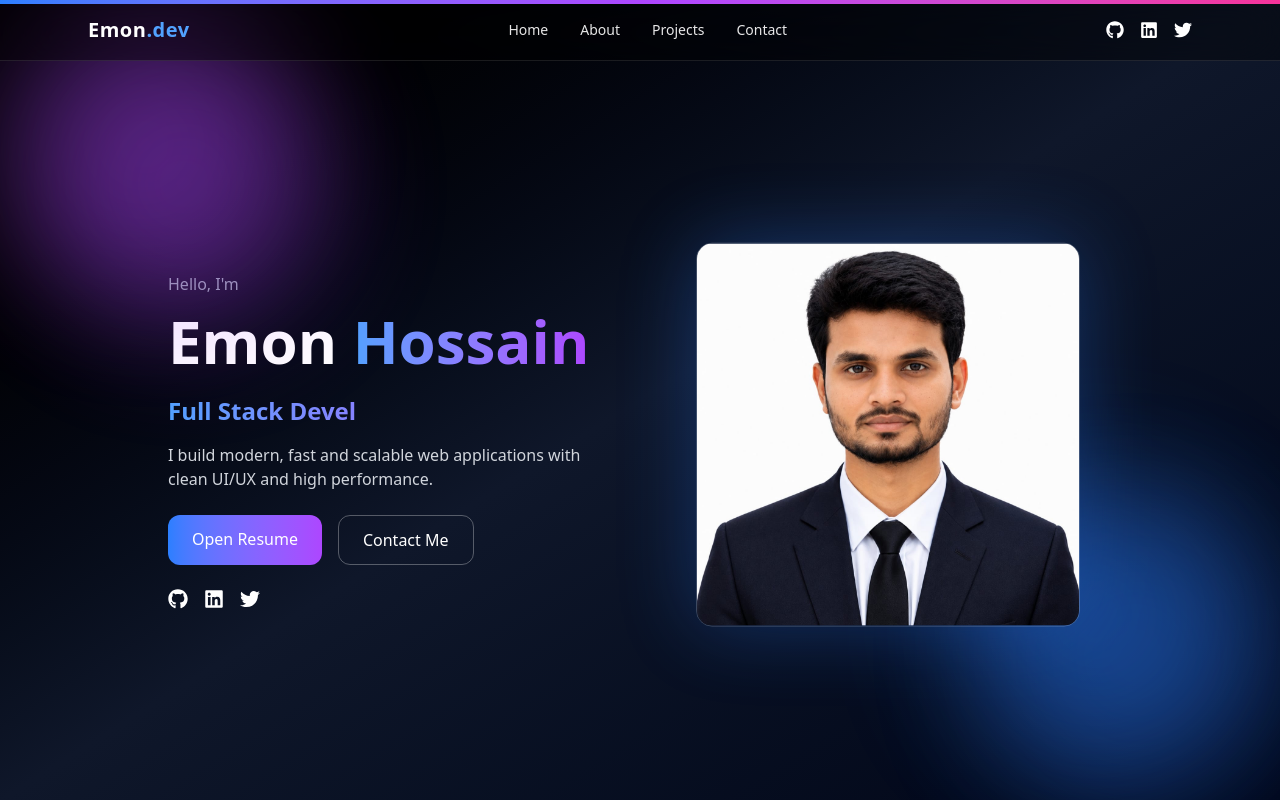
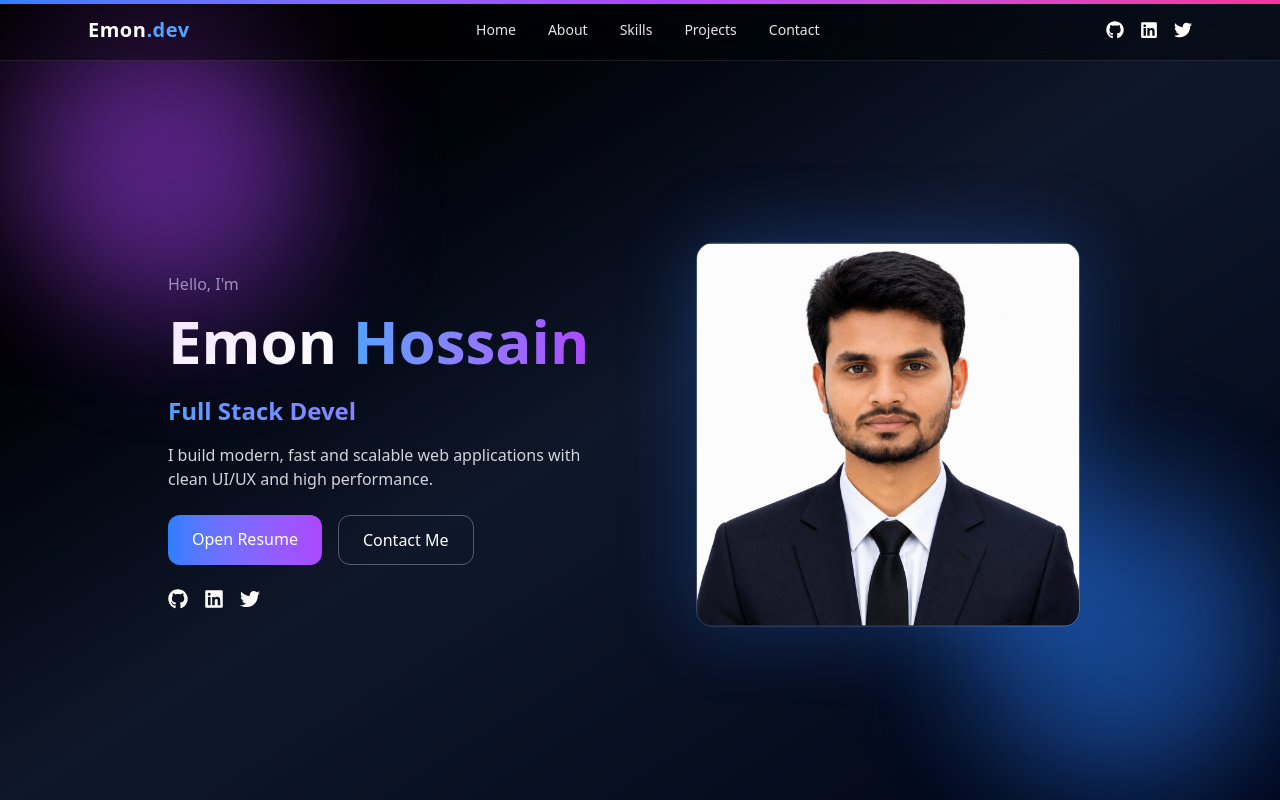
Before and after one commit to emon-101/my-portfolio, a Next.js app: page / in a window 1280 px wide. Shown: the top 800 px of the page. Built offline with nearby package versions, Linux system fonts and the light colour scheme.

Commit message:
wrap Skills component in a section for improved layout consistency; add Skills link to Navbar

```diff
--- a/src/app/page.js
+++ b/src/app/page.js
@@ -13,7 +13,9 @@ export default function Home() {
         <AboutMe />
       </section>
       <Education />
-      <Skills />
+      <section id="skills">
+        <Skills />
+      </section>
       <section id="projects">
         <Projects />
       </section>
--- a/src/components/homepage/Navbar.jsx
+++ b/src/components/homepage/Navbar.jsx
@@ -9,6 +9,7 @@ import Link from "next/link";
 const navLinks = [
   { name: "Home", href: "/" },
   { name: "About", href: "#about" },
+  { name: "Skills", href: "#skills" },
   { name: "Projects", href: "#projects" },
   { name: "Contact", href: "#contact" },
 ];
```
